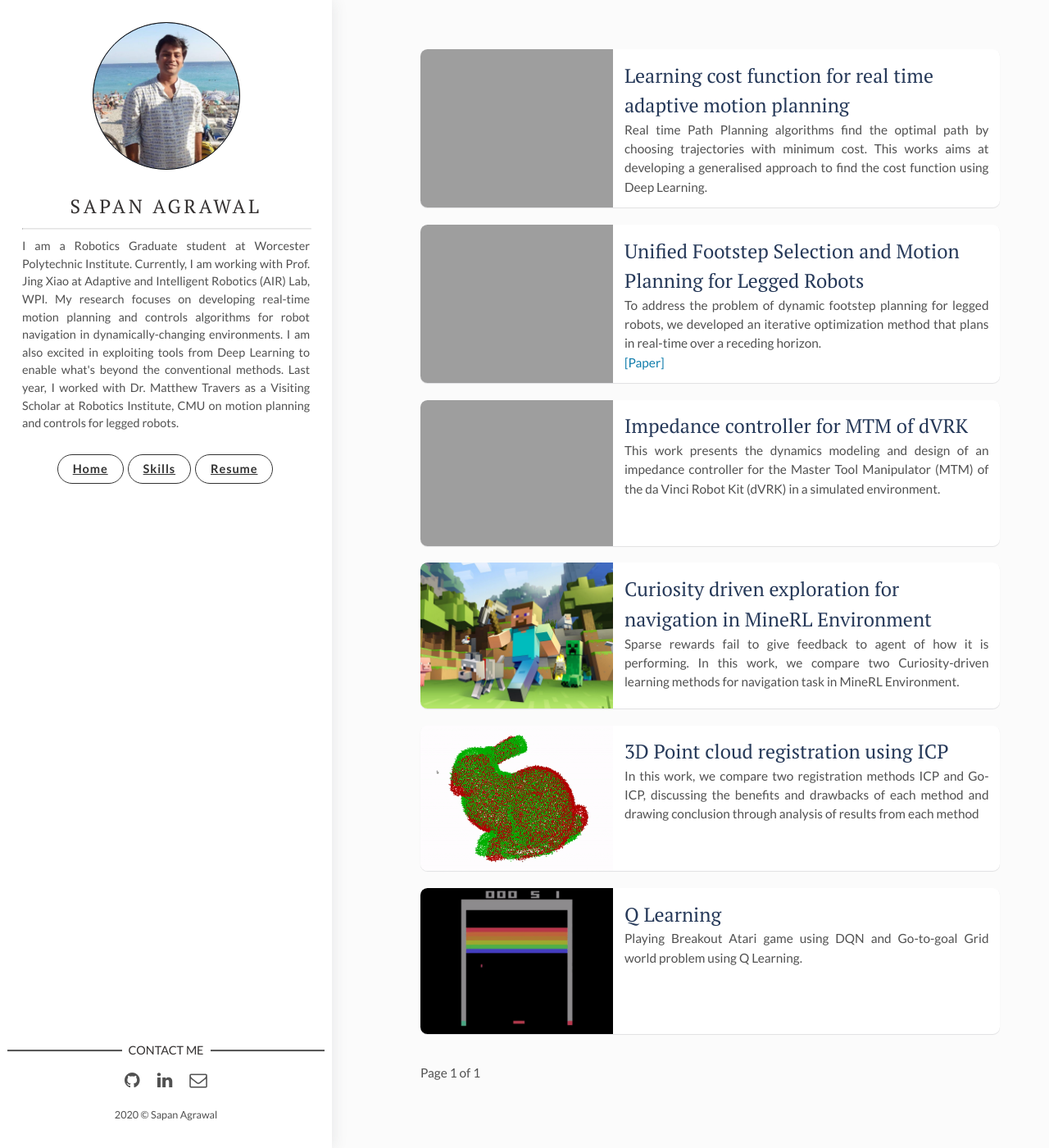
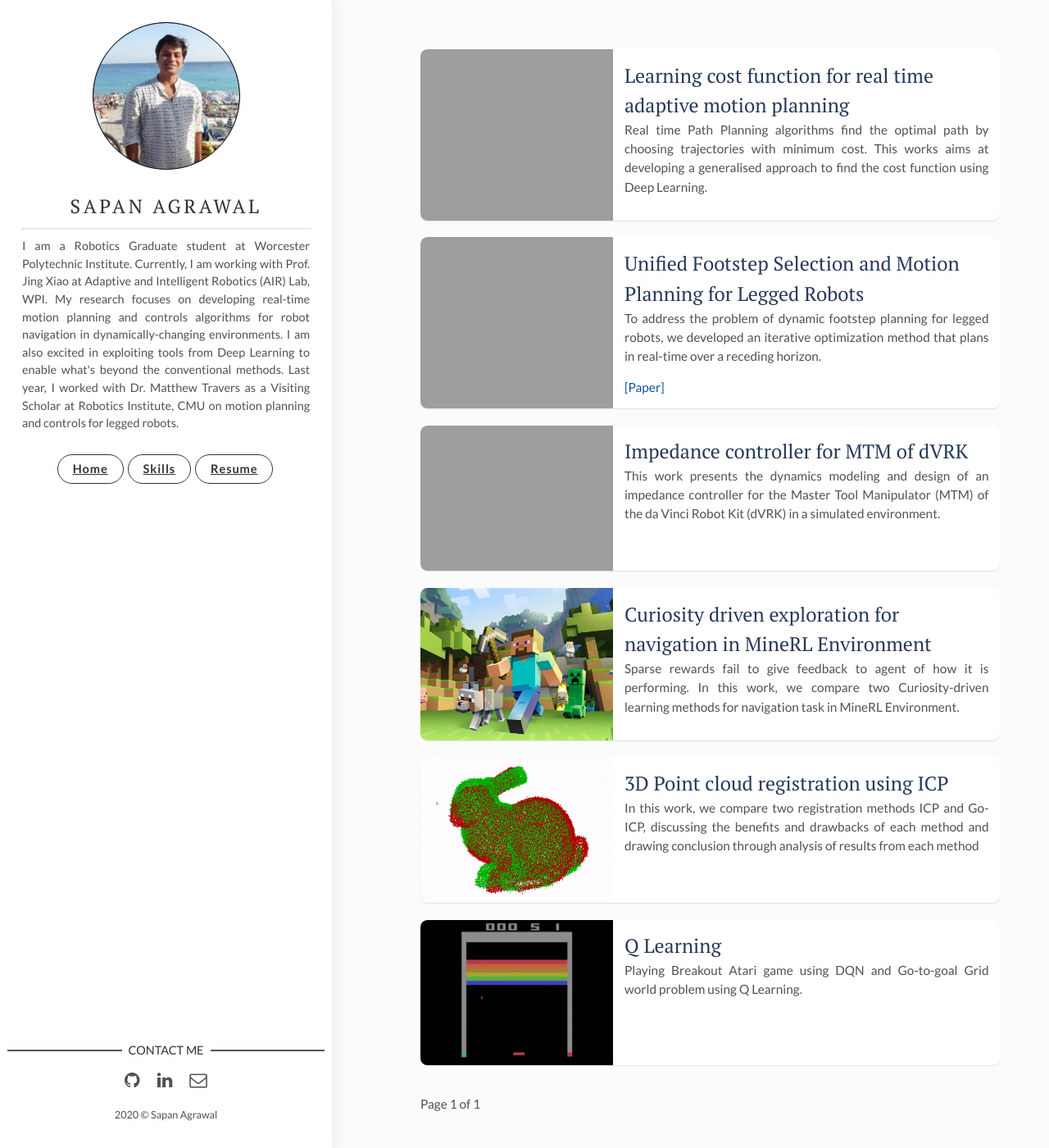
Before and after one commit to sapan-ostic/sapan-ostic.github.io, a Jekyll site: the page built from index.html, in a window 1280 px wide and 1400 px high. Shown: the whole window at 82% size. Built offline with Jekyll 4.4.1, drawn with Linux system fonts in a browser that asks for light colours; the list of posts is cut into pages by our own code.

Commit message:
general commit

```diff
--- a/assets/css/main.css
+++ b/assets/css/main.css
@@ -1330,12 +1330,10 @@
 .post .post-content .post-date,
 .post .post-content .post-words {
   font-size: 18px;
-  /* text-decoration: none; */
-  color: #1772d0;
 }
 
 .post .post-content .post-words a {
-  color: #107dac;
+  color: #1050a9;
 }
 
 .post .post-content .post-title {
@@ -1353,7 +1351,7 @@
 
 .post .post-content p {
   margin-top: 0;
-  margin-bottom: 0;
+  margin-bottom: 1;
 }
 
 a.older-posts, a.newer-posts {
```
